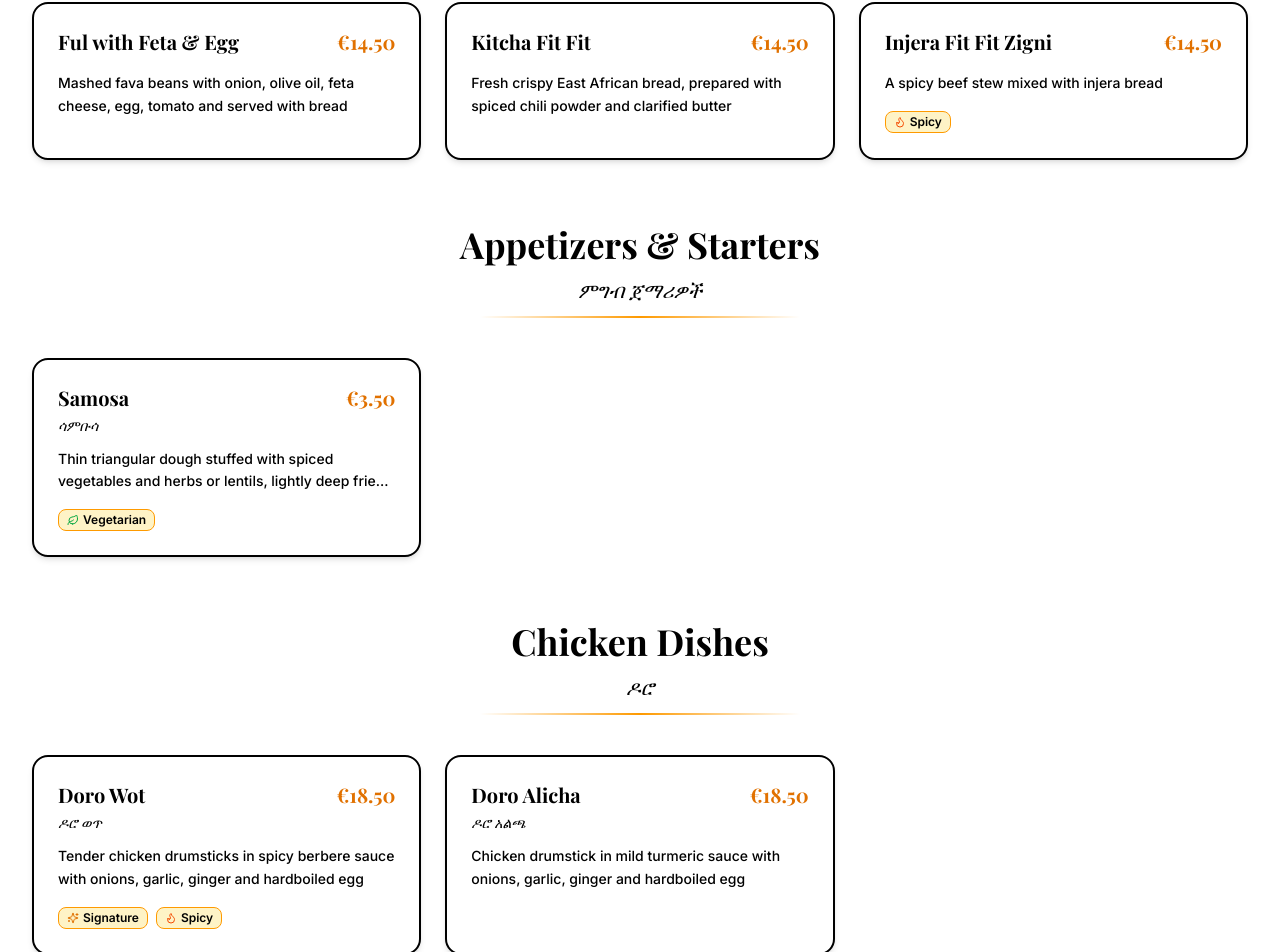
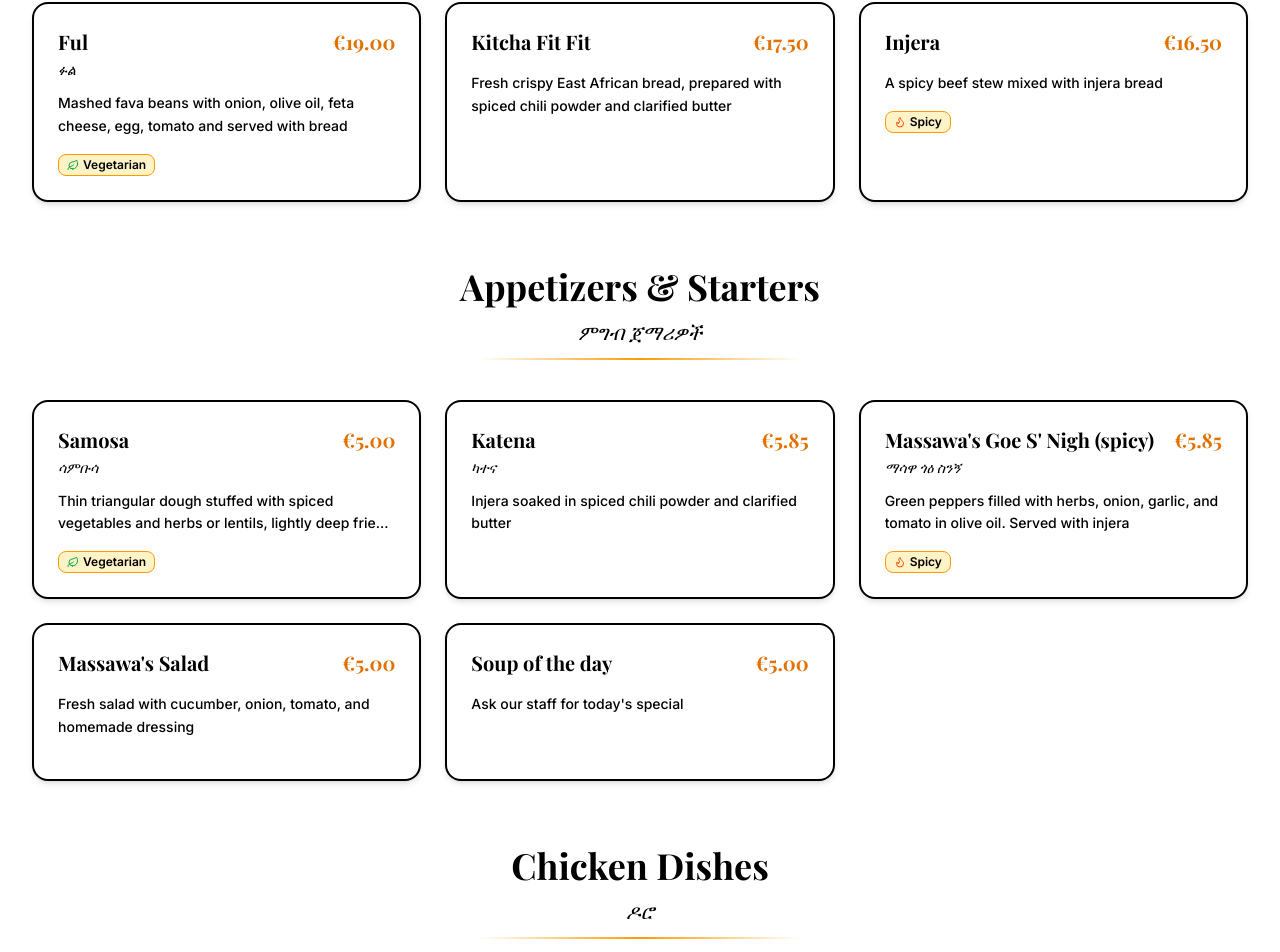
Before and after one commit to Eyobiel-12/awet-massawa-resturnt-, a Next.js app: page /menu in a window 1280 px wide. Shown: the part 1201-2153 px from the top of the page. Built offline with nearby package versions, Linux system fonts and the light colour scheme; a web font is replaced by a local one.

Commit message:
Update menu prices and add new items

```diff
--- a/components/menu.tsx
+++ b/components/menu.tsx
@@ -36,29 +36,31 @@ const menuCategories = [
       },
       {
         name: "Frittata",
-        price: "€15.00",
+        price: "€16.00",
         description: "Fried eggs prepared with onion, tomato, peppers and Spanish peppers",
+      },
+      {
+        name: "Ful (with bread)",
+        nameAmharic: "ፉል",
+        price: "€18.50",
+        description: "Mashed fava beans prepared with onion, olive oil, tomato and served with bread",
+        badges: ["Vegetarian"],
       },
       {
         name: "Ful",
         nameAmharic: "ፉል",
-        price: "€13.50",
-        description: "Mashed fava beans prepared with onion, olive oil, tomato and served with bread",
+        price: "€19.00",
+        description: "Mashed fava beans with onion, olive oil, feta cheese, egg, tomato and served with bread",
         badges: ["Vegetarian"],
       },
       {
-        name: "Ful with Feta & Egg",
-        price: "€14.50",
-        description: "Mashed fava beans with onion, olive oil, feta cheese, egg, tomato and served with bread",
-      },
-      {
         name: "Kitcha Fit Fit",
-        price: "€14.50",
+        price: "€17.50",
         description: "Fresh crispy East African bread, prepared with spiced chili powder and clarified butter",
       },
       {
-        name: "Injera Fit Fit Zigni",
-        price: "€14.50",
+        name: "Injera",
+        price: "€16.50",
         description: "A spicy beef stew mixed with injera bread",
         badges: ["Spicy"],
       },
@@ -71,10 +73,33 @@ const menuCategories = [
       {
         name: "Samosa",
         nameAmharic: "ሳምቡሳ",
-        price: "€3.50",
+        price: "€5.00",
         description:
           "Thin triangular dough stuffed with spiced vegetables and herbs or lentils, lightly deep fried until golden brown",
         badges: ["Vegetarian"],
+      },
+      {
+        name: "Katena",
+        nameAmharic: "ካተና",
+        price: "€5.85",
+        description: "Injera soaked in spiced chili powder and clarified butter",
+      },
+      {
+        name: "Massawa's Goe S' Nigh (spicy)",
+        nameAmharic: "ማሳዋ ጎዕ ስንኝ",
+        price: "€5.85",
+        description: "Green peppers filled with herbs, onion, garlic, and tomato in olive oil. Served with injera",
+        badges: ["Spicy"],
+      },
+      {
+        name: "Massawa's Salad",
+        price: "€5.00",
+        description: "Fresh salad with cucumber, onion, tomato, and homemade dressing",
+      },
+      {
+        name: "Soup of the day",
+        price: "€5.00",
+        description: "Ask our staff for today's special",
       },
     ],
   },
@@ -83,16 +108,16 @@ const menuCategories = [
     titleAmharic: "ዶሮ",
     items: [
       {
-        name: "Doro Wot",
-        nameAmharic: "ዶሮ ወጥ",
-        price: "€18.50",
-        description: "Tender chicken drumsticks in spicy berbere sauce with onions, garlic, ginger and hardboiled egg",
+        name: "Chicken Curry",
+        nameAmharic: "ዶሮ ኩሪ",
+        price: "€20.50",
+        description: "Tender chicken drumstick in spicy berbere sauce with onions, garlic, ginger and hardboiled egg",
         badges: ["Signature", "Spicy"],
       },
       {
-        name: "Doro Alicha",
+        name: "Chicken Alicha",
         nameAmharic: "ዶሮ አልጫ",
-        price: "€18.50",
+        price: "€20.50",
         description: "Chicken drumstick in mild turmeric sauce with onions, garlic, ginger and hardboiled egg",
       },
     ],
@@ -103,7 +128,7 @@ const menuCategories = [
     items: [
       {
         name: "Massawa Special Menu",
-        price: "€19.00",
+        price: "€28.50",
         description:
           "Mixed platter of beef, meat and chicken dishes, served with five vegetable side dishes and ayib cheese",
         badges: ["Signature"],
@@ -111,14 +136,14 @@ const menuCategories = [
       {
         name: "Keyh Xbhi",
         nameAmharic: "ቀይሕ ስብሒ",
-        price: "€17.50",
+        price: "€21.50",
         description: "Tender beef cubes simmered in rich berbere sauce with traditional Ethiopian spices",
         badges: ["Spicy"],
       },
       {
         name: "Yeshekla Tibs",
         nameAmharic: "የሸክላ ጥብስ",
-        price: "€18.00",
+        price: "€21.00",
         description:
           "Tender beef marinated with special sauce, sizzling with onion, rosemary, jalapeño, and fresh garlic",
         badges: ["Signature"],
@@ -126,13 +151,13 @@ const menuCategories = [
       {
         name: "Gored Gored",
         nameAmharic: "ጎረድ ጎረድ",
-        price: "€18.50",
+        price: "€20.50",
         description: "Cubed tender beef marinated with purified herbed butter sauce and blended spicy pepper",
         badges: ["Spicy"],
       },
       {
         name: "Massawa Special Kitfo",
-        price: "€18.00",
+        price: "€23.00",
         description:
           "Ethiopian steak tartare seasoned with purified herbed butter sauce & mitmita spice, served with ayib cheese",
         badges: ["Chef Special", "Signature"],
@@ -146,13 +171,13 @@ const menuCategories = [
       {
         name: "Ye Beg Tibs",
         nameAmharic: "የበግ ጥብስ",
-        price: "€18.50",
+        price: "€20.50",
         description: "Succulent pieces of fresh lamb sautéed with onions, green pepper, tomato and rosemary",
       },
       {
         name: "Awaze Tibs",
         nameAmharic: "አዋዜ ጥብስ",
-        price: "€17.00",
+        price: "€21.50",
         description:
           "Succulent pieces of fresh lamb sautéed with hot pepper, onions, green pepper, tomato and rosemary",
         badges: ["Spicy"],
@@ -160,20 +185,19 @@ const menuCategories = [
       {
         name: "Gomen Besiga",
         nameAmharic: "ጎመን በስጋ",
-        price: "€18.50",
+        price: "€21.50",
         description: "Lamb cooked with kale, purified herbed butter, garlic, ginger, onions and green pepper",
       },
       {
         name: "Alicha Siga Wot",
         nameAmharic: "አልጫ ስጋ ወጥ",
-        price: "€18.00",
+        price: "€22.00",
         description: "Lamb stew in mild purified herbed butter sauce with onion, garlic, ginger and turmeric",
-        badges: ["Vegetarian"],
       },
       {
         name: "Qey Siga Wot",
         nameAmharic: "ቀይ ስጋ ወጥ",
-        price: "€18.00",
+        price: "€21.50",
         description: "Hot and spicy lamb stew in hot and thick berbere sauce and purified herbed butter",
         badges: ["Spicy"],
       },
@@ -186,14 +210,14 @@ const menuCategories = [
       {
         name: "Vegetarian Special",
         nameAmharic: "በጾም",
-        price: "€18.50",
+        price: "€26.50",
         description: "Pumpkin dish with red lentils, sesame, chickpeas, mixed vegetables, spinach and ayib cheese",
         badges: ["Vegetarian", "Signature"],
       },
       {
         name: "Yeduba Wot",
         nameAmharic: "የዱባ ወጥ",
-        price: "€15.00",
+        price: "€20.50",
         description:
           "Cooked pumpkin with Ethiopian spices, served with injera, ayib cheese, vegetables, lentils, beetroots and carrots",
         badges: ["Vegetarian"],
@@ -201,35 +225,35 @@ const menuCategories = [
       {
         name: "Tegamino",
         nameAmharic: "ጤገሚኖ",
-        price: "€15.50",
+        price: "€20.50",
         description: "Roasted and powdered chickpeas (Shuro) simmered in our unique clay pot with mild berbere sauce",
         badges: ["Vegetarian"],
       },
       {
         name: "Yemisir Wot",
         nameAmharic: "የምስር ወጥ",
-        price: "€15.50",
+        price: "€19.50",
         description: "Puréed red split lentils simmered in our own spicy berbere sauce",
         badges: ["Vegetarian", "Spicy"],
       },
       {
         name: "Kik Alicha",
         nameAmharic: "ክክ አልጫ",
-        price: "€15.50",
+        price: "€19.50",
         description: "Yellow split peas cooked with turmeric, ginger, and mild spices",
         badges: ["Vegetarian"],
       },
       {
         name: "Gomen Wot",
         nameAmharic: "ጎመን ወጥ",
-        price: "€16.50",
+        price: "€21.50",
         description: "Chopped collard greens simmered with onions, garlic, ginger and traditional Ethiopian spices",
         badges: ["Vegetarian"],
       },
       {
         name: "Ataklit Wot",
         nameAmharic: "አትክልት ወጥ",
-        price: "€17.50",
+        price: "€21.50",
         description: "Cabbage, carrots and potatoes simmered with onions, garlic and ginger",
         badges: ["Vegetarian"],
       },
@@ -242,32 +266,32 @@ const menuCategories = [
       {
         name: "Tej",
         nameAmharic: "ጠጅ",
-        price: "€4.00/glass",
+        price: "€6.50/glass",
         description: "Traditional Ethiopian honey wine, homemade according to ancient recipes",
       },
       {
         name: "Ethiopian & Eritrean Coffee",
-        price: "€15.00",
+        price: "€19.00",
         description: "Traditional hand-roasted coffee ceremony prepared and served with full ceremony",
       },
       {
         name: "Ethiopian & Eritrean Tea",
-        price: "€2.80",
+        price: "€3.85",
         description: "Traditional tea blend with aromatic spices and herbs",
       },
       {
         name: "Fresh East African Coffee (2 persons)",
-        price: "€17.50",
+        price: "€20.50",
         description: "Freshly brewed traditional East African coffee",
       },
       {
         name: "Fresh East African Coffee (3 persons)",
-        price: "€18.50",
+        price: "€21.50",
         description: "Freshly brewed traditional East African coffee",
       },
       {
         name: "Fresh East African Coffee (4 persons)",
-        price: "€19.50",
+        price: "€22.50",
         description: "Freshly brewed traditional East African coffee",
       },
     ],
@@ -403,48 +427,46 @@ const dessertCategories = [
     titleOriginal: "Nagerechten",
     items: [
       {
-        name: "Citroenvrucht met Citroenjijs",
-        description: "Frozen lemon with lemon ice cream",
+        name: "Vegan orange brownie",
+        description: "Gluten free",
         price: "€6.00",
       },
       {
-        name: "Sinaasappel met Sinaasappelijs",
-        description: "Frozen orange with orange ice cream",
-        price: "€6.00",
+        name: "Chocolade chocolate",
+        price: "€6.50",
       },
       {
-        name: "Cocos met Cocos Ijs",
-        description: "Frozen coconut with coconut ice cream",
+        name: "Cheesecake nature",
         price: "€6.00",
       },
       {
         name: "Huis Gebakken Chocolade Brownie",
         description: "Home baked chocolate brownie with ice cream",
-        price: "€5.00",
+        price: "€6.00",
       },
       {
         name: "Baklava (2 Stuks)",
         description: "Turkish pastry (2 pieces)",
-        price: "€4.50",
+        price: "€6.50",
       },
       {
         name: "Baklava met Ijs",
         description: "Turkish pastry with ice cream",
-        price: "€5.00",
+        price: "€5.80",
       },
       {
         name: "Tiramisu",
-        price: "€4.50",
+        price: "€6.00",
       },
     ],
   },
   {
     title: "Fruit Shakes",
     items: [
-      { name: "Aardbei", nameEnglish: "Strawberry", price: "€6.25" },
+      { name: "Aardbei", nameEnglish: "Strawberry", price: "€8.25" },
       { name: "Banaan", nameEnglish: "Banana", price: "€6.00" },
-      { name: "Avocado", price: "€6.25" },
-      { name: "Mango", price: "€6.25" },
+      { name: "Avocado", price: "€8.25" },
+      { name: "Mango", price: "€7.25" },
     ],
   },
 ]
```
